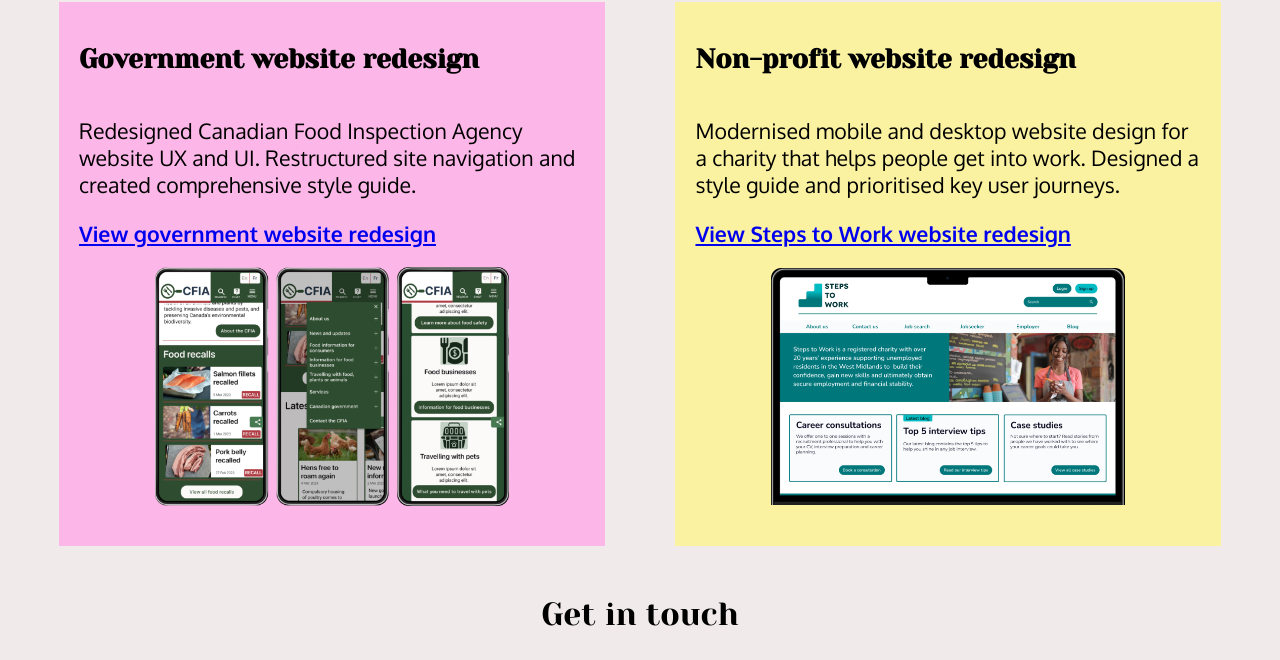
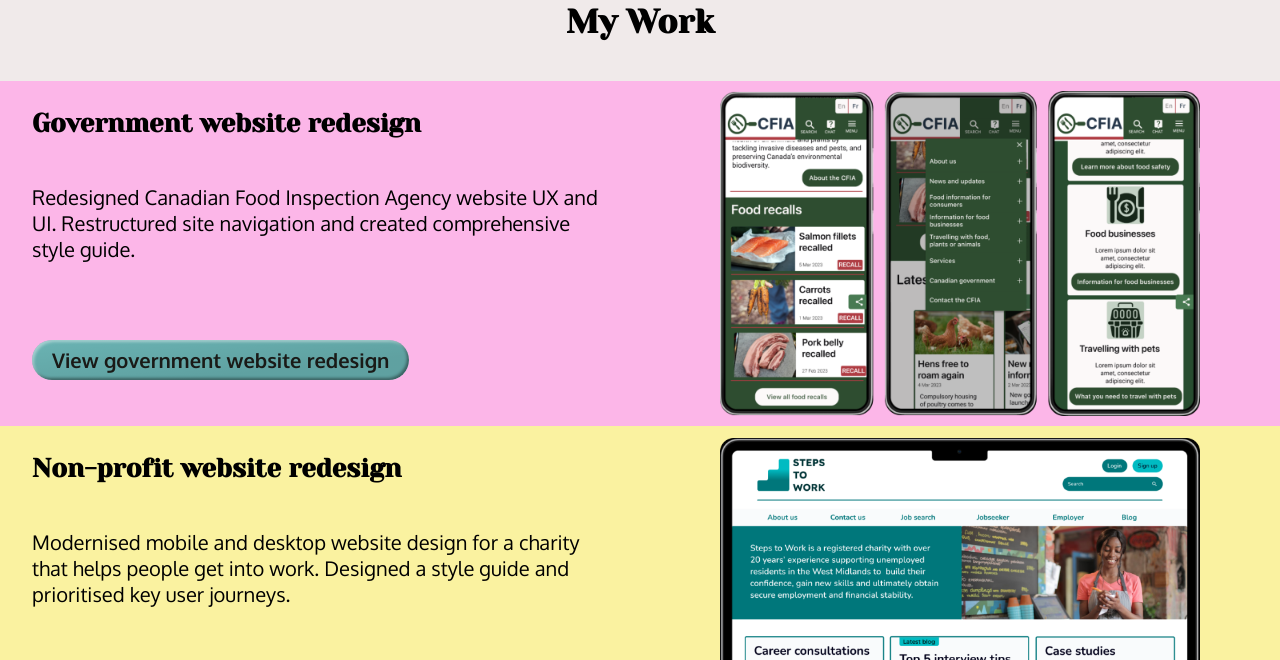
Before and after one commit to CIDavies/UX_UI_HW_18, a plain HTML site: page index.html in a window 1280 px wide. Shown: the part 1130-1790 px from the top of the page. Drawn offline with Linux system fonts and the light colour scheme.

Commit message:
Module 18 Flex, Grid and MQ

```diff
--- a/css/style.css
+++ b/css/style.css
@@ -1,38 +1,42 @@
+html {
+    font-size: 90%;
+}
+
 body {
     background: #F0EAEA;
-    font-family: Arial, Helvetica, sans-serif;
+    margin: 0;
 }
 
 /*Text styles*/
 
 h1 {
-    font-size: 26pt;
+    font-size: 2.6rem;
     font-family: 'Yeseva One', Georgia, serif;
 }
 
 .introText {
-    font-size: 20pt;
+    font-size: 1.8rem;
     font-family: 'Oxygen', Arial, sans-serif;
 }
 
 h2 {
-    font-size: 20pt;
+    font-size: 2.3rem;
     font-family: 'Yeseva One', Georgia, serif;
 }
 
 h3 {
-    font-size: 20pt;
-    font-family: 'Oxygen', Arial, sans-serif;
+    font-size: 1.8rem;
+    font-family: 'Yeseva One', Georgia, serif;
 }
 
 p {
-    font-size: 16pt;
+    font-size: 1.4rem;
     font-family: 'Oxygen', Arial, sans-serif;
 }
 
 .contentLink {
     text-decoration: underline;
-    font-size: 16pt;
+    font-size: 1.6rem;
     font-weight: 700;
     font-family: 'Oxygen', Arial, sans-serif;
 }
@@ -69,7 +73,7 @@
     padding: 25px 20px;
     font-weight: bold;
     text-align: center;
-    font-size: 20pt;
+    font-size: 2rem;
     font-family: 'Oxygen', Arial, sans-serif;
 }
 
@@ -81,7 +85,7 @@
     border: 0;
     line-height: 2.5;
     padding: 0 20px;
-    font-size: 20pt;
+    font-size: 1.8rem;
     font-family: 'Oxygen', Arial, sans-serif;
     font-weight: 700;
     text-align: center;
@@ -104,8 +108,8 @@
 
 .heroContent {
     display: flex;
-    align-items: center;
-    justify-content: space-evenly;
+    width: 100vw;
+    align-items: start;
 }
 
 .heroItems {
@@ -115,17 +119,17 @@
 
 .heroImage {
     border-radius: 50%;
-    height: 200px;
-    margin: 40px 50px 40px 40px;
+    height: 230px;
+    margin: 100px 50px 40px 40px;
     box-shadow: 5px 10px 18px #888888;
 }
 
-/*Skills section styles*/
+/*Module 18 Skills section styles - CSS Flex*/
 .mySkills {
     background-color: rgba(161, 197, 240, 0.6);
 }
 
-.flexContainer {
+.skillsContainer {
     display: flex;
 }
 
@@ -149,50 +153,98 @@
     padding-top: 40px;
 }
 
-/*Work section styles*/
+/*Module 18 Work section styles - CSS Grid*/
 
-.allWork {
-    display: flex;
-    align-items: stretch;
-    justify-content: space-evenly;
+.myWork h2 {
+    text-align: center;
+    margin: 40px;
 }
 
-.workCard1 {
-    background-color: #fcb6e8;
-    width: 40%;
+.workGrid {
+    display: grid;
+    grid-template-rows: 1fr 1fr;
+    grid-template-columns: 1fr 1fr;
+    grid-template-areas:
+    'item1 item2'
+    'item3 item4';
+}
+
+.item1 {
     display: flex;
     flex-direction: column;
-    padding: 20px;
-    margin: 20px;
+    justify-content: center;
+    align-items: start;
+    padding: 0% 5% 7% 5%;
+    background-color: #fcb6e8;
 }
 
-.workImg1 {
-    width: 70%;
-    margin: auto;
-    padding: 20px;
+.item2 {
+    background-color: #fcb6e8;
+    display: flex;
+    justify-content: center;
+    align-items: center;
 }
 
-.workCard2 {
-    background-color: #faf2a0;
-    width: 40%;
+.CFIAImg {
+    width: 75%;
+    padding: 10px 0;
+}
+
+.item3 {
     display: flex;
     flex-direction: column;
-    padding: 20px;
-    margin: 20px;
+    justify-content: center;
+    align-items: start;
+    padding: 0% 5% 7% 5%;
+    background-color: #faf2a0;
 }
 
-.workImg2 {
-    width: 70%;
-    margin: auto;
-    padding: 20px;
+.item4 {
+    background-color: #faf2a0;
+    display: flex;
+    justify-content: center;
+    align-items: center;
 }
+
+.STWImg {
+    width: 75%;
+    padding: 10px 0;
+}
+
+.myWork p {
+    padding-bottom: 10%;
+}
+
+.myWork button {
+    border: 0;
+    padding: 0 20px;
+    line-height: 2;
+    font-size: 1.4rem;
+    font-family: 'Oxygen', Arial, sans-serif;
+    font-weight: 700;
+    text-align: center;
+    color: #1a1a17;
+    border-radius: 30px;
+    background-color: #6ab3b3;
+    background-image: linear-gradient(to top left, rgba(0, 0, 0, 0.1), rgba(0, 0, 0, 0.1) 30%, rgba(0, 0, 0, 0));
+    box-shadow: inset 2px 2px 3px rgba(255, 255, 255, 0.4), inset -2px -2px 3px rgba(0, 0, 0, 0.4);
+}
+
+.myWork button:hover {
+    background-color: rgba(78, 151, 151, 1);
+}
+
+.mywork button:active {
+    box-shadow: inset -3px -3px 4px rgba(255, 255, 255, 0.4), inset 3px 3px 4px rgba(0, 0, 0, 0.4);
+}
+
 
 /*Contact section styles*/
 
 .CTAtext {
     padding: 20px 10px 10px 10px;
     margin: 10px;
-    font-size: 24pt;
+    font-size: 2.4rem;
     font-family: 'Yeseva One', Georgia, serif;
     text-align: center;
 }
@@ -207,7 +259,6 @@
     width: 5%;
     margin: 1%;
 }
-
 
 /*Footer styles*/
 
@@ -231,7 +282,7 @@
     padding: 25px 20px;
     font-weight: bold;
     text-align: center;
-    font-size: 20pt;
+    font-size: 2rem;
     font-family: 'Oxygen', Arial, sans-serif;
 }
 
@@ -245,5 +296,35 @@
     margin-right: 40px;
     font-weight: 300;
     font-family: 'Oxygen', Arial, sans-serif;
-    font-size: 12pt;
+    font-size: 1.2rem;
 }
+
+/*Module 18 Media Query*/
+
+@media only screen and (max-width: 600px){
+    .skillsContainer {
+        display: flex;
+        flex-direction: column;
+    }
+    .skillsItem {
+        width: 100%;
+    }
+
+    .workGrid {
+        display: grid;
+        width: 100vw;
+        grid-template-rows: 1fr 1fr 1fr 1fr;
+        grid-template-columns: 1fr;
+        grid-template-areas:
+        'item2'
+        'item1'
+        'item4'
+        'item3';
+    }
+    .heroImage {
+        display:none;
+    }
+    html {
+        font-size: 70%;
+    }
+}
--- a/index.html
+++ b/index.html
@@ -14,7 +14,7 @@
 </head>
 
 <body>
-
+<!--  Header and navigation section -->
     <header>
         <div class="navigation">
             <img class="logo" src="images/Logo.png" />
@@ -25,7 +25,7 @@
             </ul>
         </div>
     </header>
-
+<!--  Hero section -->
     <section>
         <div class="heroContent">
             <div class="heroItems">
@@ -43,10 +43,10 @@
             </div>
         </div>
     </section>
-
+<!--  Skills section coded using CSS flex -->
     <section class="mySkills">
         <h2>Skills</h2>
-        <div class="flexContainer">
+        <div class="skillsContainer">
             <div class="skillsItem">
                 <img class="skillsImg" src="images/user_research.gif" />
                 <h3>User Research</h3>
@@ -65,26 +65,29 @@
         </div>
 
     </section>
-
-    <section>
-        <div class="allWork">
-            <div class="workCard1">
-                <h2>Government website redesign</h2>
-                <p>Redesigned Canadian Food Inspection Agency website UX and UI. Restructured site navigation and
-                    created comprehensive style guide.</p>
-                <a href="#" class="contentLink">View government website redesign</a>
-                <img class="workImg1" src="images/CFIA_screens.png" />
+<!--  Work section coded using CSS grid -->
+    <section class="myWork">
+        <h2>My Work</h2>
+        <div class="workGrid">
+            <div class="item1">
+                <h3>Government website redesign</h3>
+                <p>Redesigned Canadian Food Inspection Agency website UX and UI. Restructured site navigation and created comprehensive style guide.</p>
+                <button>View government website redesign</button>
             </div>
-            <div class="workCard2">
-                <h2>Non-profit website redesign</h2>
-                <p>Modernised mobile and desktop website design for a charity that helps people get into work. Designed
-                    a style guide and prioritised key user journeys.</p>
-                <a href="#" class="contentLink">View Steps to Work website redesign</a>
-                <img class="workImg2" src="images/Steps_to_work_desktop_homepage.png" />
+            <div class="item2">
+                <img class="CFIAImg" src="images/CFIA_screens.png"/>
+            </div>
+            <div class="item3">
+                <h3>Non-profit website redesign</h3>
+                <p>Modernised mobile and desktop website design for a charity that helps people get into work. Designed a style guide and prioritised key user journeys.</p>
+                <button>View Steps to Work website redesign</button>
+            </div>
+            <div class="item4">
+                <img class="STWImg" src="images/Steps_to_work_desktop_homepage.png"/>
             </div>
         </div>
     </section>
-
+<!--  Contact section -->
     <section>
         <div class="CTAtext">Get in touch</div>
         <div class="contactIcons">
@@ -92,7 +95,7 @@
             <a href="#" class="icon"><img src="images/LinkedIn-icon.svg" alt="Black LinkedIn icon"></a>
         </div>
     </section>
-
+<!--  Footer section -->
     <footer>
         <div class="footerNav">
             <ul>
```
